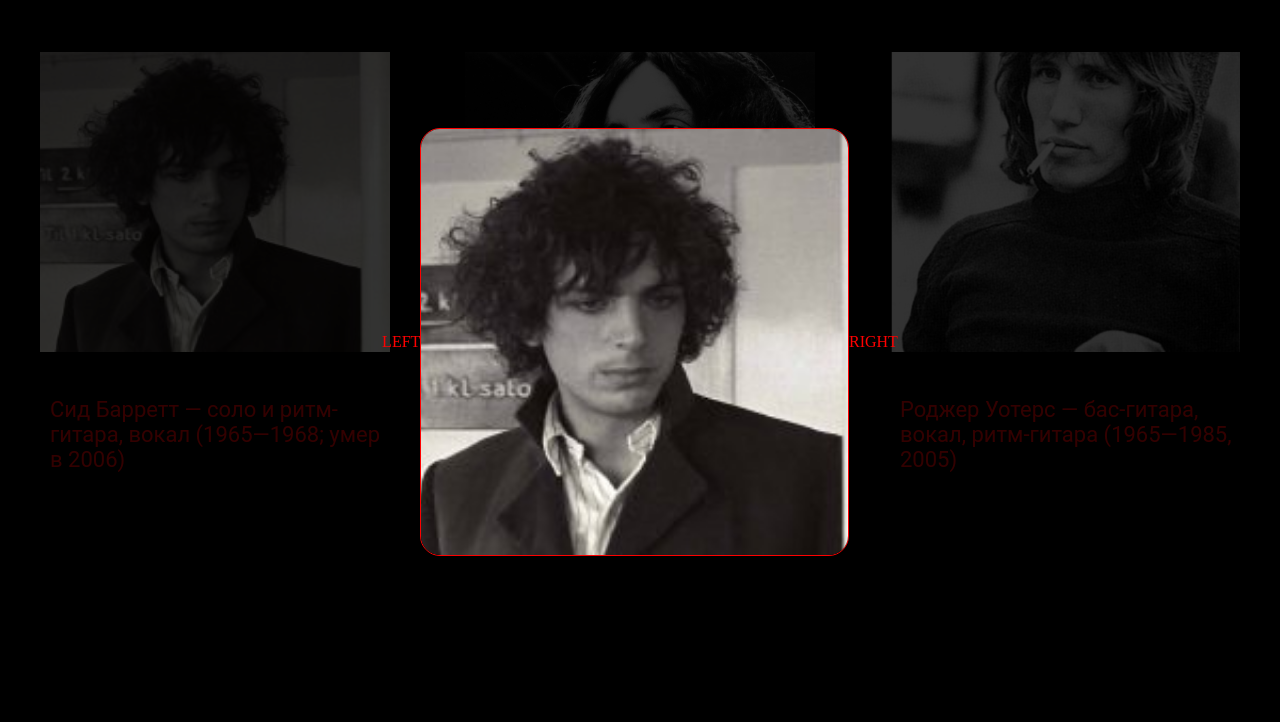
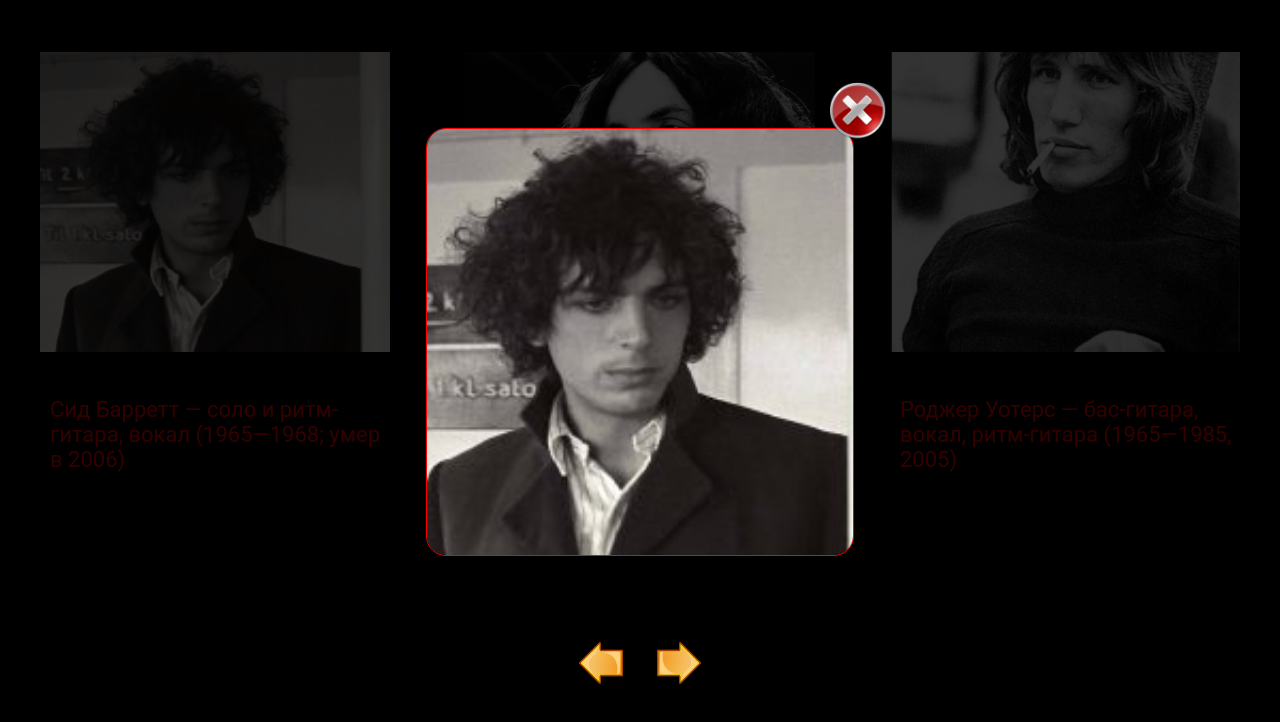
Before and after one commit to shelemenev/Pink_Floyd, a plain HTML site: page index3.html in a window 1280 px wide. Both pictures are taken after a click on the picture 215 px from the left and 260 px from the top of the page. Shown: the part 58-780 px from the top of the page. Drawn offline with Linux system fonts and the light colour scheme; a web font is replaced by a local one.

Commit message:
Added close popup

```diff
--- a/script.js
+++ b/script.js
@@ -40,11 +40,11 @@ function showPopup(images, index) {
   const size = window.innerWidth / 3
   const left = document.createElement('div')
   left.onclick = () => showPopup(images, index - 1)
-  left.innerHTML = 'LEFT'
+  left.innerHTML = "<img src='images/arrow_left.png'>"
   left.className = 'button_left'
   const right = document.createElement('div')
   right.onclick = () => showPopup(images, index + 1)
-  right.innerHTML = 'RIGHT'
+  right.innerHTML = "<img src='images/arrow_left.png' style='transform:rotate(180deg)'>"
   right.className = 'button_right'
   const img = document.createElement('img')
   img.style.width = `${size}px`
@@ -58,4 +58,9 @@ function showPopup(images, index) {
   popupContainer.appendChild(right)
   popupContainer.style.display = 'flex'
   popup.style.display = 'flex'
+  const cross = document.createElement('div')
+  cross.onclick = () => closePopup()
+  cross.innerHTML = "<img src='images/cross.png'>"
+  cross.className = 'cross'
+  popupContainer.appendChild(cross)
 }
--- a/style.css
+++ b/style.css
@@ -151,3 +151,27 @@ a:hover {
   border-radius: 20px;
   border: 1px solid red;
 }
+
+.button_left img {
+  width: 78px;
+  height: 78px;
+  bottom: 40px;
+  left: calc(50% - 78px);
+  position: absolute;
+}
+
+.button_right img {
+  width: 78px;
+  height: 78px;
+  bottom: 40px;
+  right: calc(50% - 78px);
+  position: absolute;
+}
+
+.cross img {
+  width: 58px;
+  height: 58px;
+  top: 140px;
+  right: calc(33% - 29px);
+  position: absolute;
+}
```
Also changed, not shown: images/arrow_left.png (added), images/cross.png (added).
